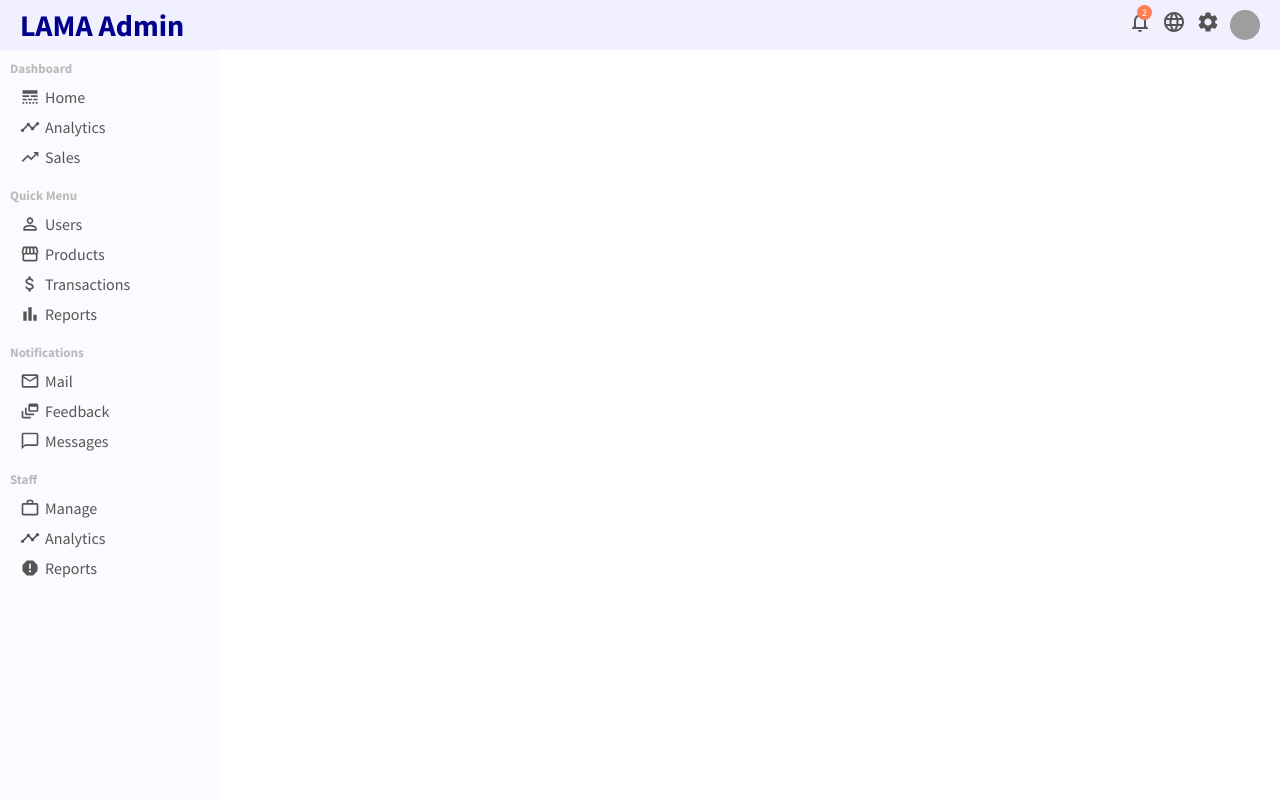
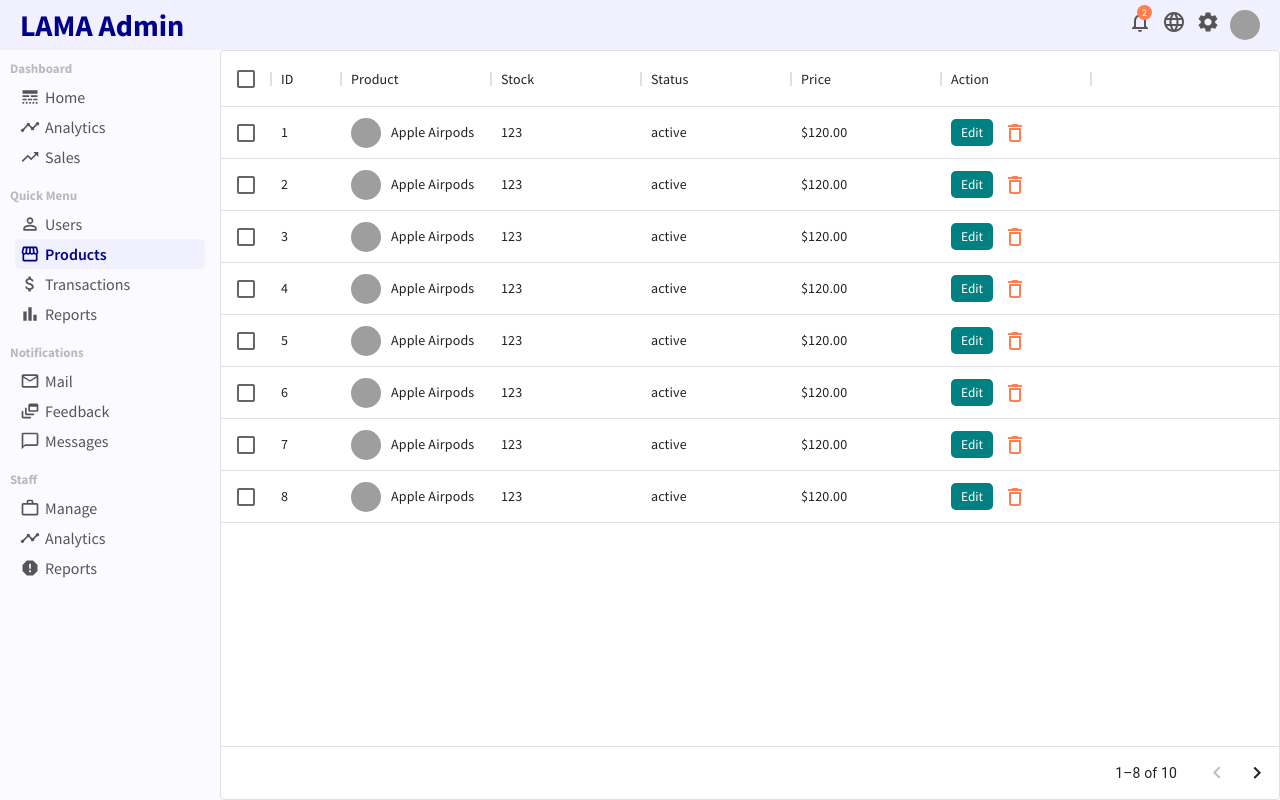
Before and after one commit to xueyublue/react-admin-dashboard, a React (Create React App) app: page /products in a window 1280 px wide. Built offline with nearby package versions, Linux system fonts and the light colour scheme; grey boxes are pictures that could not be loaded.

Commit message:
Added product list page

```diff
--- a/src/App.js
+++ b/src/App.js
@@ -7,6 +7,7 @@ import UserList from "./pages/userList/UserList";
 import { useEffect } from "react";
 import User from "./pages/user/User";
 import NewUser from "./pages/userUser/NewUser";
+import ProductList from "./pages/productList/ProductList";
 
 function App() {
   const history = useNavigate();
@@ -26,6 +27,9 @@ function App() {
           <Route path="/user/:userId" element={<User />}></Route>
           <Route path="/users" element={<UserList />}></Route>
           <Route path="/newUser" element={<NewUser />}></Route>
+          <Route path="/products" element={<ProductList />}></Route>
+          <Route path="/products/:productId" element={<ProductList />}></Route>
+          <Route path="/newproduct" element={<ProductList />}></Route>
         </Routes>
       </div>
     </>
--- a/src/components/sidebar/Sidebar.jsx
+++ b/src/components/sidebar/Sidebar.jsx
@@ -39,9 +39,9 @@ const Sidebar = () => {
             <NavLink to="/users" activeClassName="active" className="sidebarListItem">
               <PermIdentity className="sidebarIcon" /> Users
             </NavLink>
-            <li className="sidebarListItem">
+            <NavLink to="/products" activeClassName="active" className="sidebarListItem">
               <Storefront className="sidebarIcon" /> Products
-            </li>
+            </NavLink>
             <li className="sidebarListItem">
               <AttachMoney className="sidebarIcon" /> Transactions
             </li>
--- a/src/data.js
+++ b/src/data.js
@@ -131,3 +131,86 @@ export const userList = [
     transaction: "$120.00",
   },
 ];
+
+export const productList = [
+  {
+    id: 1,
+    name: "Apple Airpods",
+    img: "https://images.pexels.com/photos/7156886/pexels-photo-7156886.jpeg?auto=compress&cs=tinysrgb&dpr=2&w=500",
+    stock: 123,
+    status: "active",
+    price: "$120.00",
+  },
+  {
+    id: 2,
+    name: "Apple Airpods",
+    img: "https://images.pexels.com/photos/7156886/pexels-photo-7156886.jpeg?auto=compress&cs=tinysrgb&dpr=2&w=500",
+    stock: 123,
+    status: "active",
+    price: "$120.00",
+  },
+  {
+    id: 3,
+    name: "Apple Airpods",
+    img: "https://images.pexels.com/photos/7156886/pexels-photo-7156886.jpeg?auto=compress&cs=tinysrgb&dpr=2&w=500",
+    stock: 123,
+    status: "active",
+    price: "$120.00",
+  },
+  {
+    id: 4,
+    name: "Apple Airpods",
+    img: "https://images.pexels.com/photos/7156886/pexels-photo-7156886.jpeg?auto=compress&cs=tinysrgb&dpr=2&w=500",
+    stock: 123,
+    status: "active",
+    price: "$120.00",
+  },
+  {
+    id: 5,
+    name: "Apple Airpods",
+    img: "https://images.pexels.com/photos/7156886/pexels-photo-7156886.jpeg?auto=compress&cs=tinysrgb&dpr=2&w=500",
+    stock: 123,
+    status: "active",
+    price: "$120.00",
+  },
+  {
+    id: 6,
+    name: "Apple Airpods",
+    img: "https://images.pexels.com/photos/7156886/pexels-photo-7156886.jpeg?auto=compress&cs=tinysrgb&dpr=2&w=500",
+    stock: 123,
+    status: "active",
+    price: "$120.00",
+  },
+  {
+    id: 7,
+    name: "Apple Airpods",
+    img: "https://images.pexels.com/photos/7156886/pexels-photo-7156886.jpeg?auto=compress&cs=tinysrgb&dpr=2&w=500",
+    stock: 123,
+    status: "active",
+    price: "$120.00",
+  },
+  {
+    id: 8,
+    name: "Apple Airpods",
+    img: "https://images.pexels.com/photos/7156886/pexels-photo-7156886.jpeg?auto=compress&cs=tinysrgb&dpr=2&w=500",
+    stock: 123,
+    status: "active",
+    price: "$120.00",
+  },
+  {
+    id: 9,
+    name: "Apple Airpods",
+    img: "https://images.pexels.com/photos/7156886/pexels-photo-7156886.jpeg?auto=compress&cs=tinysrgb&dpr=2&w=500",
+    stock: 123,
+    status: "active",
+    price: "$120.00",
+  },
+  {
+    id: 10,
+    name: "Apple Airpods",
+    img: "https://images.pexels.com/photos/7156886/pexels-photo-7156886.jpeg?auto=compress&cs=tinysrgb&dpr=2&w=500",
+    stock: 123,
+    status: "active",
+    price: "$120.00",
+  },
+];
--- /dev/null
+++ b/src/pages/productList/ProductList.jsx
@@ -0,0 +1,55 @@
+import React, { useState } from "react";
+import { DataGrid } from "@mui/x-data-grid";
+import { Link } from "react-router-dom";
+import { DeleteOutline } from "@mui/icons-material";
+import "./productList.css";
+import { productList } from "../../data";
+
+export default function ProductList() {
+  const [data, setData] = useState(productList);
+
+  const handleDelete = (id) => {
+    setData(data.filter((item) => item.id !== id));
+  };
+
+  const columns = [
+    { field: "id", headerName: "ID", width: 70 },
+    {
+      field: "product",
+      headerName: "Product",
+      width: 150,
+      renderCell: (params) => {
+        return (
+          <div className="productListProduct">
+            <img className="productListProductImage" src={params.row.img} alt="" />
+            {params.row.name}
+          </div>
+        );
+      },
+    },
+    { field: "stock", headerName: "Stock", width: 150 },
+    { field: "status", headerName: "Status", width: 150 },
+    { field: "price", headerName: "Price", width: 150 },
+    {
+      field: "action",
+      headerName: "Action",
+      width: 150,
+      renderCell: (params) => {
+        return (
+          <>
+            <Link to={`/products/${params.row.id}`}>
+              <button className="productListEdit">Edit</button>
+            </Link>
+            <DeleteOutline className="productListDelete" onClick={() => handleDelete(params.row.id)} />
+          </>
+        );
+      },
+    },
+  ];
+
+  return (
+    <div className="productList">
+      <DataGrid disableSelectionOnClick checkboxSelection rows={data} columns={columns} pageSize={8} />
+    </div>
+  );
+}
--- /dev/null
+++ b/src/pages/productList/productList.css
@@ -0,0 +1,31 @@
+.productList {
+  flex: 4;
+}
+
+.productListProduct {
+  display: flex;
+  align-items: center;
+}
+
+.productListProductImage {
+  width: 30px;
+  height: 30px;
+  border-radius: 50%;
+  object-fit: cover;
+  margin-right: 10px;
+}
+
+.productListEdit {
+  border: none;
+  border-radius: 5px;
+  padding: 5px 10px;
+  background-color: teal;
+  color: white;
+  cursor: pointer;
+  margin-right: 10px;
+}
+
+.productListDelete {
+  color: coral;
+  cursor: pointer;
+}
```
